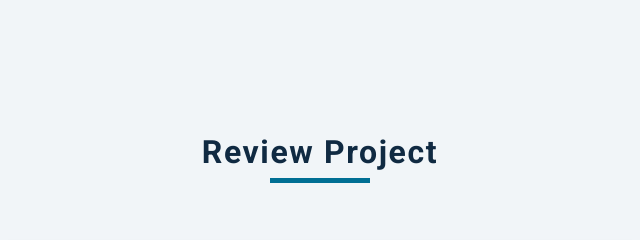
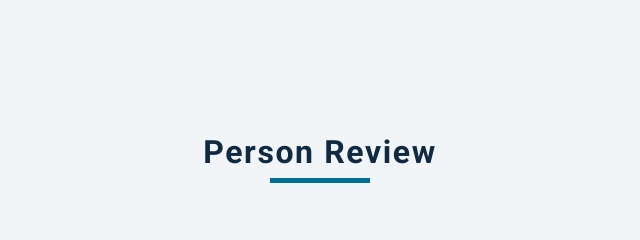
Before and after one commit to TarsoBri/PersonReviews-JS, a plain HTML site: page index.html in a window 1280 px wide. Shown: the top 240 px of the page, 320-960 px from the left. Drawn offline with nearby package versions, Linux system fonts and the light colour scheme.

Commit message:
Versão 1.1

```diff
--- a/index.html
+++ b/index.html
@@ -11,7 +11,7 @@
 
   <body>
     <div class="title">
-      <h1>Review Project</h1>
+      <h1>Person Review</h1>
       <div class="border-title"></div>
     </div>
 
@@ -30,8 +30,6 @@
         <div class="button-surprise">
           <button class="random-btn">Surprise Me</button>
         </div>
-
-
     </article>
 
     <script src="main.js"></script>
--- a/styles.css
+++ b/styles.css
@@ -77,6 +77,7 @@ body {
   flex-direction: column;
   justify-content: center;
   height: 100vh;
+  margin: 0;
 }
 ul {
   list-style-type: none;
```
